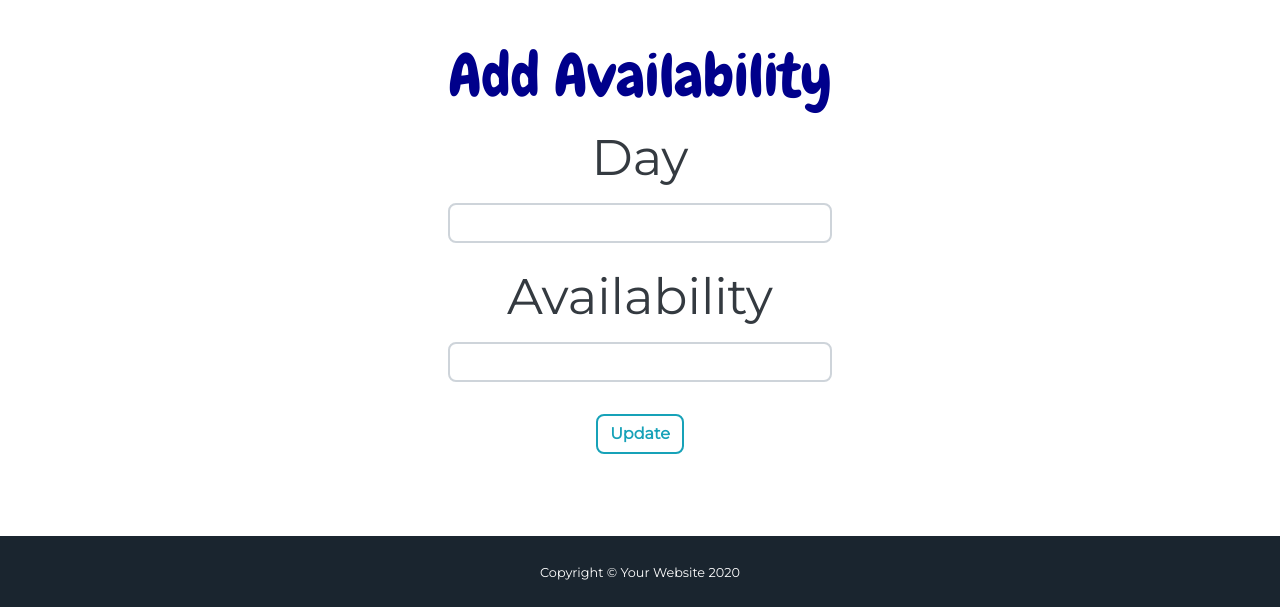
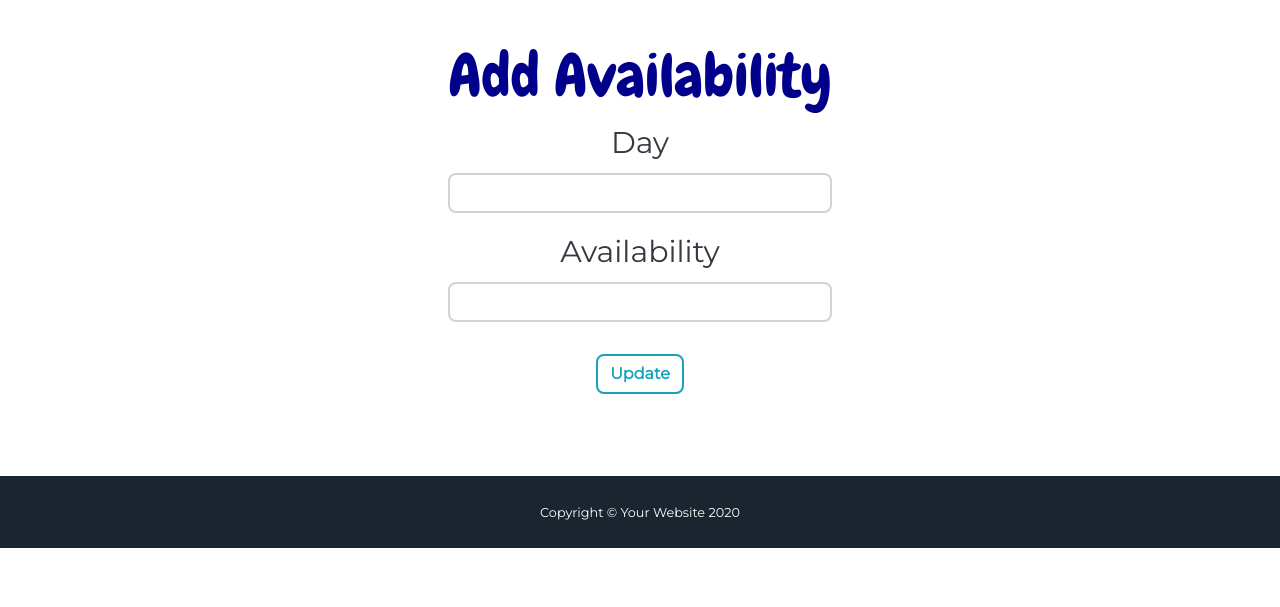
Before and after one commit to jacqw8/walkytalky, a Flask app: page /updateavail in a window 1280 px wide. Shown: the part 96-703 px from the top of the page. Run offline with Flask 2, Linux system fonts and the light colour scheme; a user stored in the database is signed in; some libraries are stand-ins or nearby versions.

Commit message:
changed font size

```diff
--- a/walkytalky/templates/updateavail.html
+++ b/walkytalky/templates/updateavail.html
@@ -6,7 +6,7 @@
             <fieldset class="form-group">
                 <h1 style="color: darkblue; font-size:60px">Add Availability</h1>
                 <div class="form-group">
-                    {{ form.title.label(class="form-control-label", style="font-size: 50px") }}
+                    {{ form.title.label(class="form-control-label", style="font-size: 30px") }}
 
                     {% if form.title.errors %}
                         {{ form.title(class="form-control form-control-lg is-invalid") }}
@@ -21,7 +21,7 @@
 
                 </div>
                 <div class="form-group">
-                    {{ form.content.label(class="form-control-label", style="font-size: 50px") }}
+                    {{ form.content.label(class="form-control-label", style="font-size: 30px") }}
 
                     {% if form.content.errors %}
                         {{ form.content(class="form-control form-control-lg is-invalid") }}
```
